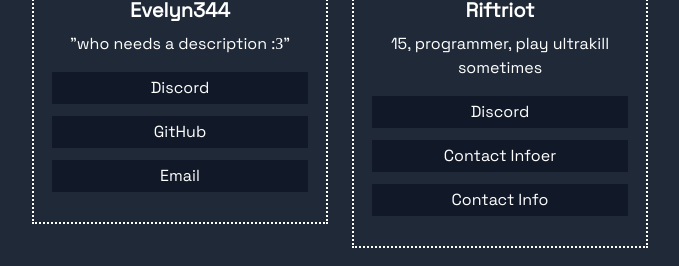
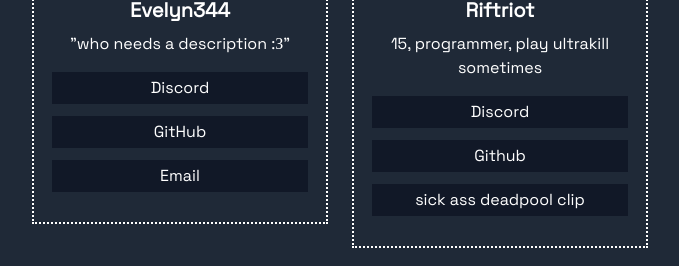
Before and after one commit to Whelement/Whelement.github.io, a React (Create React App) app: page / in a window 1280 px wide. Shown: the part 1330-1596 px from the top of the page, without its empty margins (300-979 px from the left). Built offline with nearby package versions, Linux system fonts and the light colour scheme.

Commit message:
Am I confident this works? No. Will I commit it anyway? Yes. :3

```diff
--- a/src/pages/index.js
+++ b/src/pages/index.js
@@ -387,15 +387,15 @@ function Website() {
             </button>
             <button
               className='w-full h-8 bg-gray-900 hover:bg-gray-700 text-white mb-3'
-              onclick={() => window.location.href = 'https:///google.com'}
+              onclick={() => window.location.href = 'https://github.com/Riftriot'}
             >
-              Contact Infoer
+              Github
             </button>
             <button
               className='w-full h-8 bg-gray-900 hover:bg-gray-700 text-white mb-3'
-              onclick={() => window.location.href = 'https:///google.com'}
+              onclick={() => window.location.href = 'https://www.youtube.com/watch?v=Sy8nPI85Ih4'}
             >
-              Contact Info
+              sick ass deadpool clip
             </button>
 
           </div>
```
